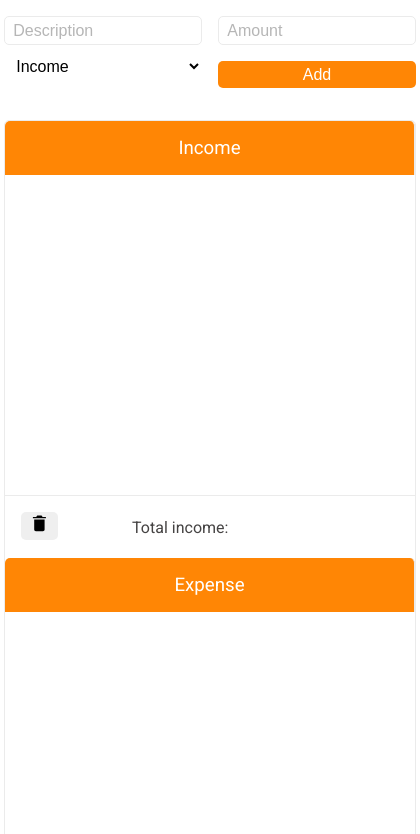
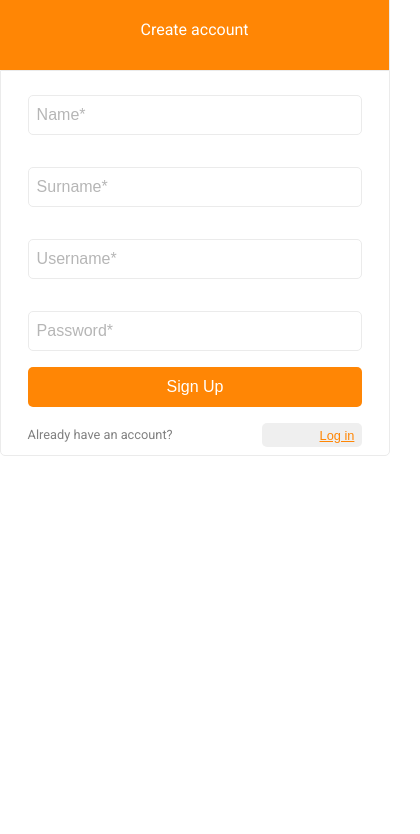
Before and after one commit to antonijak/09-Account-Balance-Tracker, a plain HTML site: page index.html in a window 390 px wide. Shown: the part 86-920 px from the top of the page, 420 px wide, since content can reach past the window. After the commit the page ends 844 px from the top, so only its background shows below. Drawn offline with nearby package versions, Linux system fonts and the light colour scheme.

Commit message:
Sign up and Log in pages

```diff
--- a/index.html
+++ b/index.html
@@ -1,62 +1,29 @@
 <!DOCTYPE html>
 <html lang="en">
-
 <head>
   <meta charset="UTF-8">
   <meta name="viewport" content="width=device-width, initial-scale=1.0">
   <meta http-equiv="X-UA-Compatible" content="ie=edge">
   <link href="https://fonts.googleapis.com/css?family=Roboto:400,700" rel="stylesheet">
   <link rel="stylesheet" href="./style.css">
-  <title>Account Balance Tracker</title>
+  <title>Sign up</title>
 </head>
+<body>
+  <div id="login-container">
+  <h1>Bank Account</h1>
+  <h3>Create account</h3>
+  <form action="">
+    <input type="text" id="first-name" placeholder="Name*" >
+    <input type="text" id="surname" placeholder="Surname*">
+    <input type="text" id="username" placeholder="Username*">
+    <input type="text" id="password" placeholder="Password*">
+    <button id="submit-signup" class="submit-button">Sign Up</button>
+    <div id="have-account">
+    <p>Already have an account? </p>
+    <button id="log-in"><a href="./HTML/login.html">Log in</a> </button>
+  </div>
+  </form>
+</div>
 
-<body>
-  <div id="wrapper">
-
-    <h1>Account Balance Tracker</h1>
-    <div id="input-container">
-      <span id="warning">Please enter the right description and amount</span>
-      <input type="text" placeholder="Description" id="description">
-      <input type="text" placeholder="Amount" id="amount">
-      <select name="" id="transaction-type">
-        <option value="income">Income</option>
-        <option value="expense">Expense</option>
-      </select>
-      <button id="add">Add</button>
-    </div>
-    <div id="main">
-      <div id="income-container">
-        <h3>Income</h3>
-        <div id="income">
-        </div>
-        <div class="total-container">
-        <button id="delete-income"><ion-icon name="trash"></ion-icon></button>
-        <span>Total income:</span>
-        <span id="total-income"></span>
-      </div>
-      </div>
-      <div id="expense-container">
-        <h3>Expense</h3>
-        <div id="expense">
-        </div>
-        <div class="total-container">
-        <button id="delete-expense"><ion-icon name="trash"></ion-icon></button>
-        <span>Total expense:</span>
-        <span id="total-expense"></span>
-      </div>
-      </div>
-      <div id="balance-container">
-        <h3>Balance</h3>
-        <div id="balance"></div>
-        <div class="total-container" id="button_div">
-            <span>Total :</span>
-            <span id="total-balance"></span>
-          </div>
-      </div>
-    </div>
-  </div>
-  <script src="https://unpkg.com/ionicons@4.4.4/dist/ionicons.js"></script>
-  <script src="./script.js"></script>
 </body>
-
 </html>
--- a/script.js
+++ b/script.js
@@ -10,7 +10,13 @@ const fields = {
   totalIncome: document.querySelector('#total-income'),
   totalExpense: document.querySelector('#total-expense'),
   deleteIncome: document.querySelector('#delete-income'),
-  deleteExpense: document.querySelector('#delete-expense')
+  deleteExpense: document.querySelector('#delete-expense'),
+  firstName: document.querySelector('#first-name'),
+  surname: document.querySelector('#surname'),
+  username: document.querySelector('#username'),
+  password: document.querySelector('#password'),
+  logUsername: document.querySelector('#log-username'),
+  logPassword: document.querySelector('#log-password')
 }
 
 let personAccount = {
@@ -224,3 +230,7 @@ function checkLocalStorage (){
 }
 
 checkLocalStorage ()
+
+if (fields.firstName !== null && fields.surname !== null && fields.username !== null && fields.password !== null && ){
+
+}
--- a/style.css
+++ b/style.css
@@ -7,7 +7,7 @@ body {
   background-color: white;
   color: rgb(69, 67, 67);
   font-family: 'Roboto', sans-serif;
-  min-width: 420px;
+
 }
 
 #wrapper {
@@ -16,6 +16,7 @@ body {
   display: flex;
   flex-wrap: wrap;
   padding-bottom: 2rem;
+  min-width: 420px;
 }
 
 h1 {
@@ -196,6 +197,94 @@ h3 {
   width: 70%;
 }
 
+#login-container {
+  width: 60%;
+  margin: auto;
+
+}
+
+#login-container h1, #login-container h3 {
+  text-align: center;
+  margin: 0;
+  width: 100%;
+  margin-top: 2rem;
+  border-top-left-radius: 5px;
+  border-top-right-radius: 5px;
+}
+
+#login-container h3 {
+  width: 400px;
+  margin: auto;
+  margin-top: 2rem;
+  height: 5rem;
+  line-height: 3rem;
+}
+
+form {
+  width: 400px;
+  display: flex;
+  flex-direction: column;
+  margin: auto;
+  padding: 2rem;
+  border: 1px solid rgb(235, 235, 235);
+  border-bottom-left-radius: 5px;
+  border-bottom-right-radius: 5px;
+}
+
+form input {
+  margin: .5rem 0 1rem;
+  height: 2.5rem;
+  padding: .5rem;
+  width: 100%;
+}
+
+p{
+  width: 70%;
+  text-align: left;
+  display: inline-block;
+  align-self: flex-start;
+  height: 1.5rem;
+  line-height: 1.5rem;
+  margin-top: 1rem;
+  color: gray;
+}
+
+#log-in  {
+  width: 30%;
+  text-align: right;
+  display: inline-block;
+  align-self: flex-end;
+  height: 1.5rem;
+  line-height: 1.5rem;
+
+}
+
+a {
+  color: rgb(255, 134, 5);
+}
+
+#log-in:hover {
+  color: lightgray;
+}
+
+#log-in:hover {
+  color: lightgray;
+}
+
+#have-account {
+  display: flex;
+  justify-content: space-between;
+}
+
+.submit-button{
+  background-color: rgb(255, 134, 5);
+  height: 2.5rem;
+  color: white;
+  margin: 1.5rem 0;
+}
+
+
+
 @media only screen and (max-width: 1272px){
 
   h1{
@@ -307,6 +396,10 @@ h3 {
 
 @media only screen and (max-width: 640px){
 
+  #login-container,  #login-container h3 {
+    margin: auto;
+    width: 100%;
+  }
 
   #add {
     margin-top: 1rem;
@@ -320,4 +413,55 @@ h3 {
   #wrapper {
     width: 98%;
   }
+
+  #login-container h1{
+    margin: 1rem 0;
+  }
 }
+
+@media only screen and (max-width: 400px){
+
+  #login-container{
+    width: 100%;
+    margin: auto;
+    height: fit-content;
+    font-size: .8rem;
+  }
+
+  form, #login-container h3, #login-container h1 {
+    width: 100%;
+    margin: 0;
+    padding: .5rem;
+  }
+
+  #login-container h1{
+    margin: 1rem 0;
+    font-size: 1.5rem;
+  }
+
+  #login-container h3 {
+    font-size: 1rem;
+    line-height: 4rem;
+  }
+
+  form input {
+    width: 90%;
+    margin: 1rem auto;
+  }
+
+  .submit-button{
+    width: 90%;
+    margin: auto;
+  }
+
+  #have-account {
+    width: 90%;
+    margin: auto;
+  }
+
+   a {
+    font-size: .8rem;
+  }
+
+
+}
```
Also changed, not shown: HTML/account.html (added, +62 -0 lines), HTML/login.html (added, +27 -0 lines), 2 other files.
